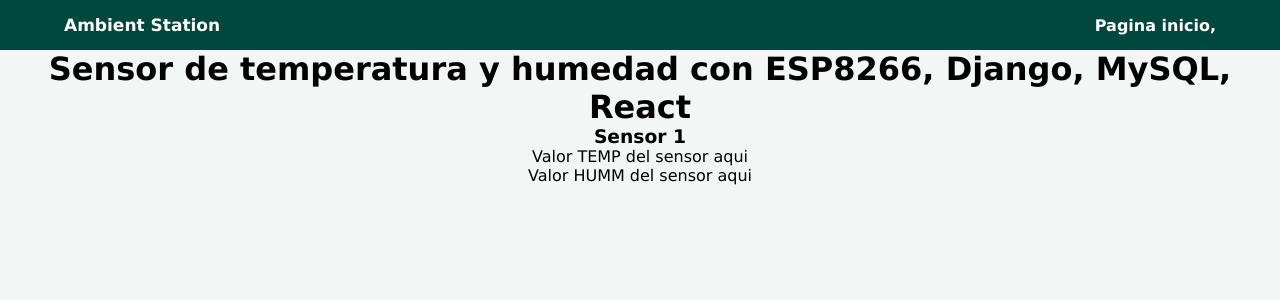
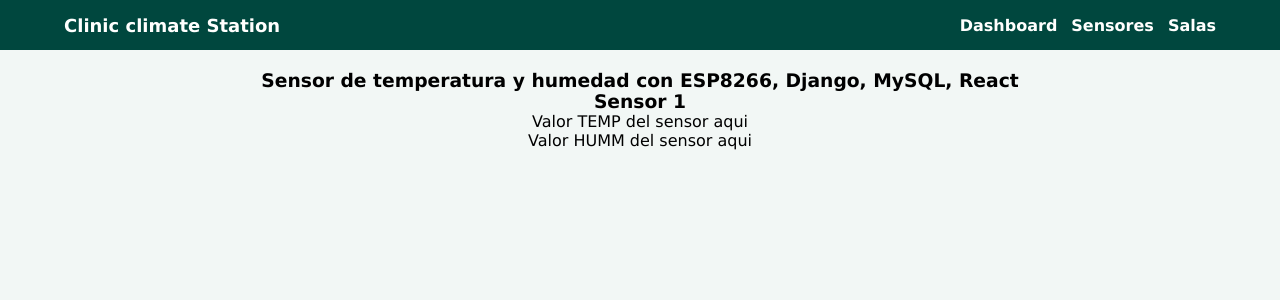
Before and after one commit to gabolondon/ClinicMonitoringStation, a Django app: page / in a window 1280 px wide. Shown: the top 300 px of the page. Run offline with Django 4.2, Linux system fonts and the light colour scheme.

Commit message:
lista la plantilla del header, ahora voy por el body

```diff
--- a/TemperatureHumiditySensor/tempHumSensors/mainApp/static/css/styles.css
+++ b/TemperatureHumiditySensor/tempHumSensors/mainApp/static/css/styles.css
@@ -24,14 +24,22 @@
     height: 100%;
 }
 .header_cont h1{
-    font-size: 17px;
+    font-size: 18px;
 }
 .nav_list{
     list-style: none;
-
+    display: flex;
+    justify-content: flex-end;
+    width: 30%;
+}
+.nav_list li{
+    margin-left: 14px;
 }
 .nav_list li a{
     text-decoration: none;
     color: #fffffe;
     font-weight: bold;
 }
+.mainApp_content{
+    margin-top: 20px;
+}
--- a/TemperatureHumiditySensor/tempHumSensors/mainApp/templates/index.html
+++ b/TemperatureHumiditySensor/tempHumSensors/mainApp/templates/index.html
@@ -1,6 +1,6 @@
 {% extends 'layout.html' %}
 {% block mainApp_content %}
-    <h1>Sensor de temperatura y humedad con ESP8266, Django, MySQL, React</h1>
+    <h3>Sensor de temperatura y humedad con ESP8266, Django, MySQL, React</h3>
     <div>
         <h3>Sensor 1</h3>
         <span id="tsensor_value">Valor TEMP del sensor aqui</span>
--- a/TemperatureHumiditySensor/tempHumSensors/mainApp/templates/layout.html
+++ b/TemperatureHumiditySensor/tempHumSensors/mainApp/templates/layout.html
@@ -10,15 +10,17 @@
     <div class="main_container">
         <header>
             <div class="header_cont">
-                <h1>Ambient Station</h1>
+                <h1>Clinic climate Station</h1>
                 <ul class="nav_list">
-                    <li><a href="/index">Pagina inicio,</a></li>
+                    <li><a href="/index">Dashboard</a></li>
+                    <li><a href="/sensores">Sensores</a></li>
+                    <li><a href="/salas">Salas</a></li>
                     {% comment %}<li><a href="{% url 'articuloFull' %}">URL de Django aun sin enlazar</a></li>{% endcomment %}
 
                 </ul>
             </div>
         </header>
-        <div id="mainApp_content">
+        <div class="mainApp_content">
             {% block mainApp_content %}
 
             {% endblock mainApp_content %}
```
